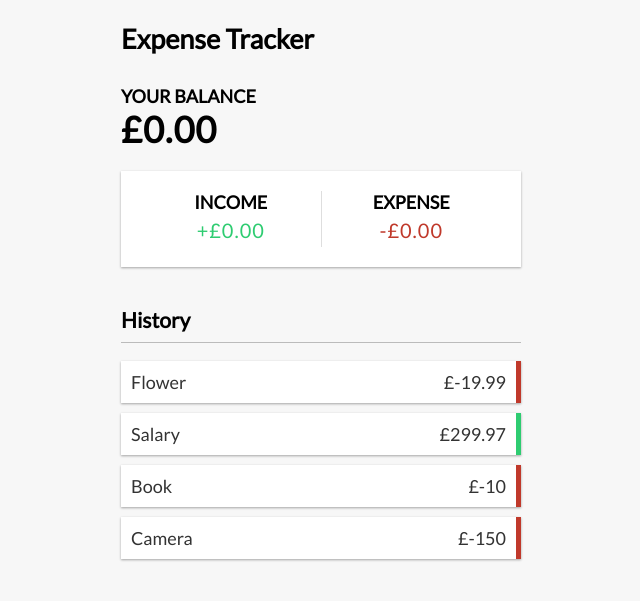
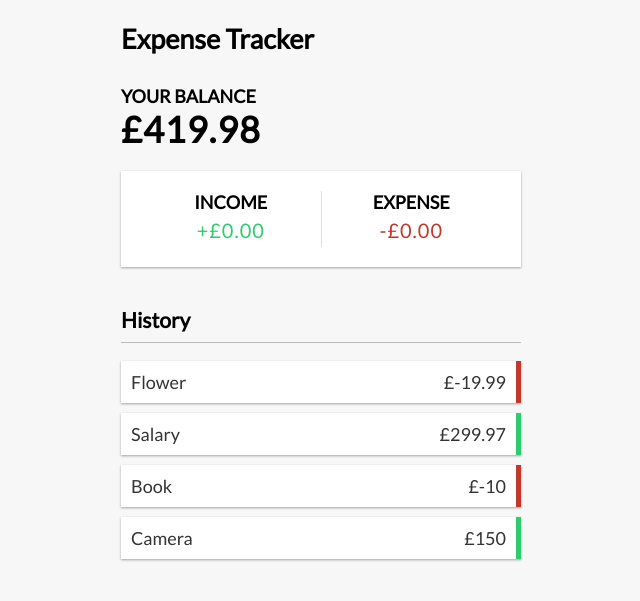
Before and after one commit to sdjhen/expenses-tracker, a Vue app: page / in a window 1280 px wide. Shown: the top 601 px of the page, without its empty margins (319-959 px from the left). Built offline with nearby package versions, Linux system fonts and the light colour scheme.

Commit message:
used ref & computed to calculate total and reactively update UI

```diff
--- a/src/App.vue
+++ b/src/App.vue
@@ -1,7 +1,7 @@
 <template>
      <Header />
       <div class="container">
-        <Balance />
+        <Balance :total="total" />
         <IncomeExpenses />
         <TransactionList :transactions="transactions" />
         <AddTransaction />
@@ -15,14 +15,19 @@
   import TransactionList from './components/TransactionList.vue';
   import AddTransaction from './components/AddTransaction.vue';
 
-import { ref } from 'vue';
+import { ref, computed } from 'vue';
 
-
-  const transactions = ref( [
+    const transactions = ref( [
         {id: 1, text: 'Flower', amount:-19.99},
         {id: 2, text: 'Salary', amount: 299.97},
         {id: 3, text: 'Book', amount:-10.00},
-        {id: 4, text: 'Camera', amount:-150.00},
+        {id: 4, text: 'Camera', amount:150.00},
       ]);
 
+
+      const total = computed(() => {
+        return transactions.value.reduce((acc, transaction) => {
+            return acc + transaction.amount
+        }, 0)
+      })
   </script>
--- a/src/components/Balance.vue
+++ b/src/components/Balance.vue
@@ -1,4 +1,16 @@
 <template>
     <h4>Your Balance</h4>
-<h1 id="balance">£0.00</h1>
+<h1 id="balance">£{{ total }}</h1>
 </template>
+
+<script setup>
+import { defineProps } from 'vue';
+
+const props = defineProps({
+    total: {
+        type: Number,
+        required: true,
+    }
+})
+
+</script>
```
